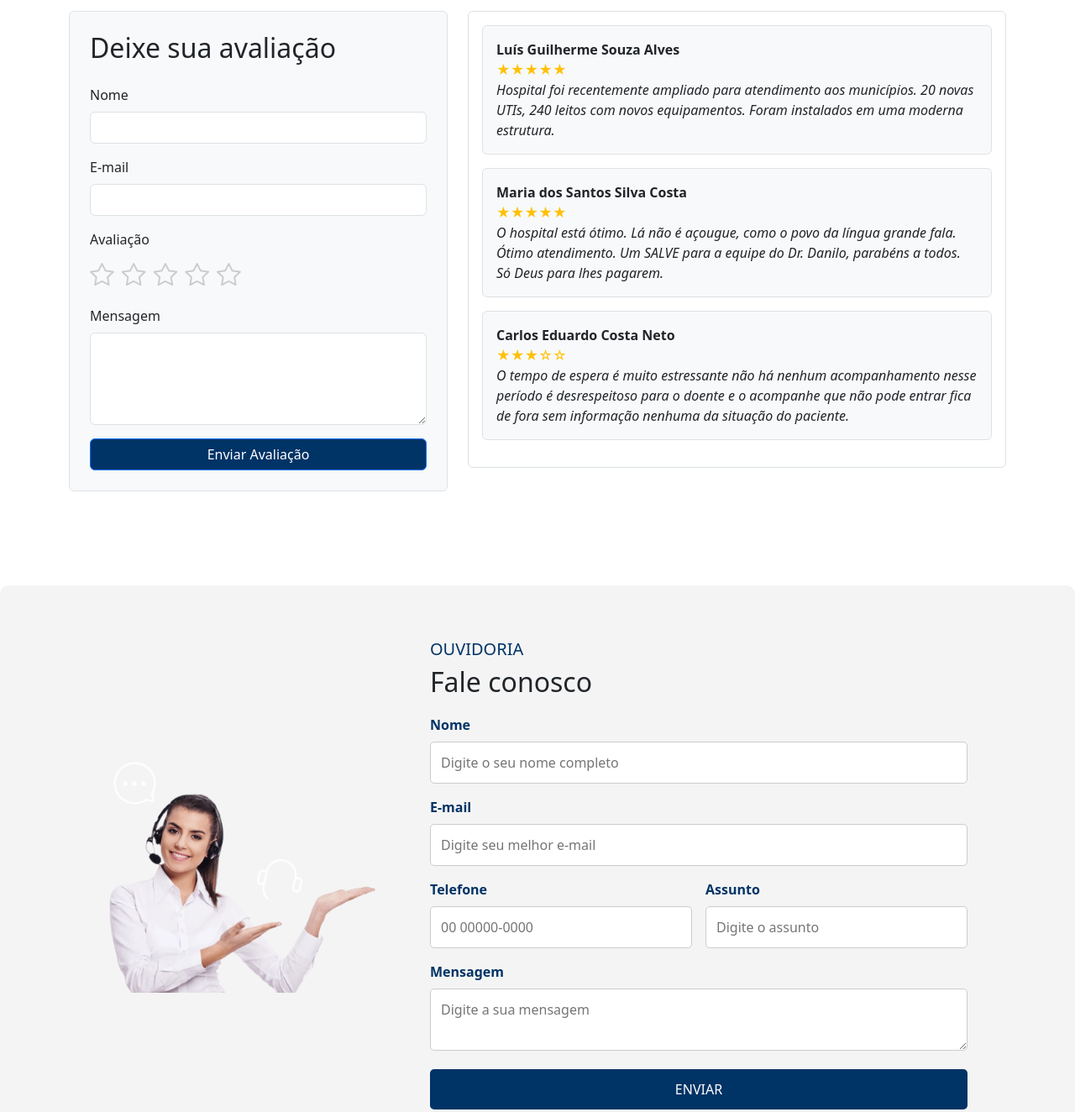
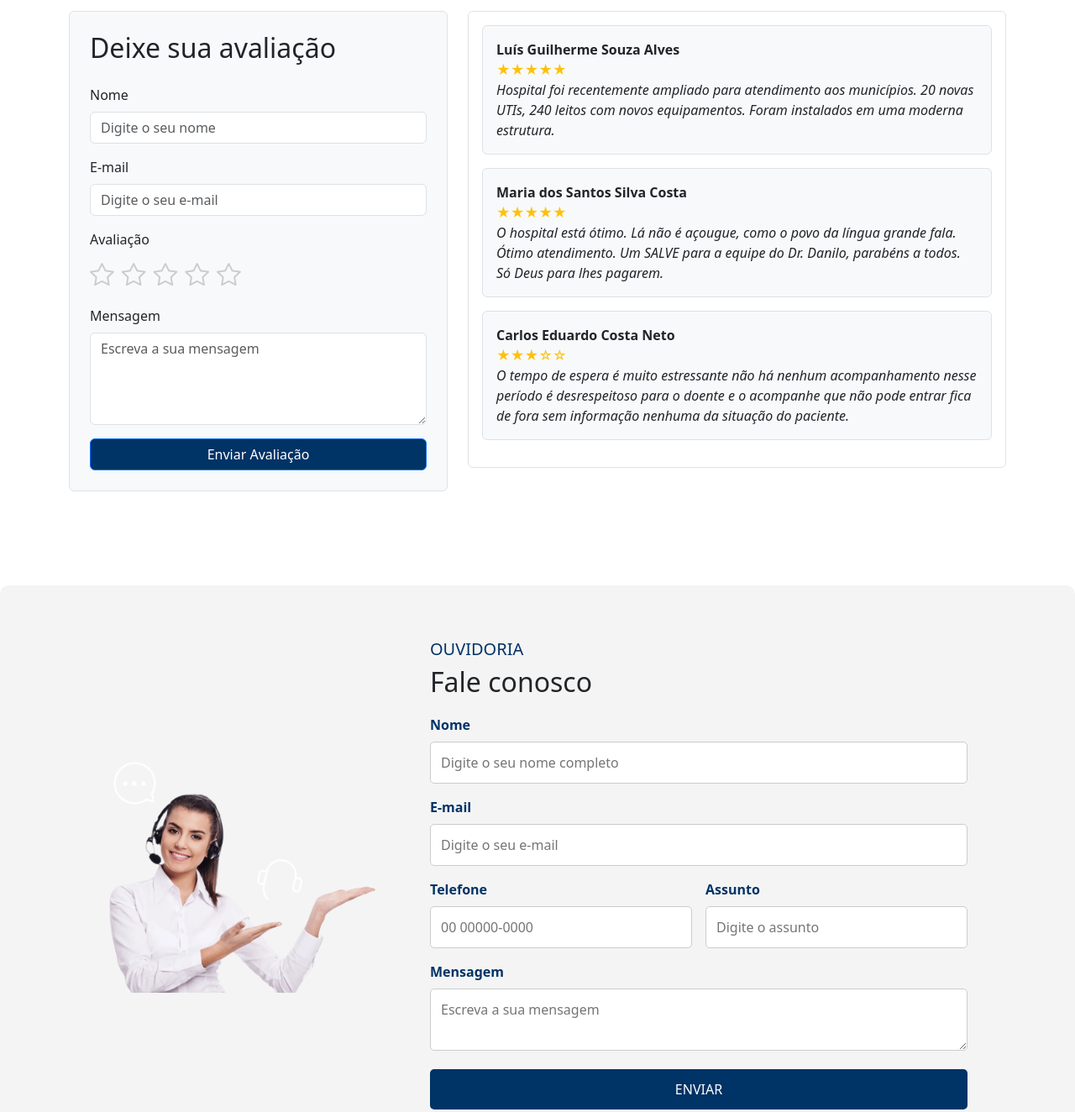
Before and after one commit to yraven1/Trabalho-4-LocalStorage, a plain HTML site: page index.html in a window 1280 px wide. Shown: the part 3000-4324 px from the top of the page at 84% size. Drawn offline with nearby package versions, Linux system fonts and the light colour scheme.

Commit message:
Update index.html

```diff
--- a/index.html
+++ b/index.html
@@ -122,11 +122,11 @@
                     <h2 class="mb-4">Deixe sua avaliação</h2>
                     <div class="mb-3">
                         <label for="nome" class="form-label">Nome</label>
-                        <input id="nomeAvaliacoes" type="text" class="form-control" required />
+                        <input id="nomeAvaliacoes" type="text" class="form-control" placeholder="Digite o seu nome" required />
                     </div>
                     <div class="mb-3">
                         <label for="email" class="form-label">E-mail</label>
-                        <input id="emailAvaliacoes" type="email" class="form-control" required />
+                        <input id="emailAvaliacoes" type="email" class="form-control" placeholder="Digite o seu e-mail" required />
                     </div>
                     <label for="nota" class="form-label">Avaliação</label>
                     <div id="estrelas" class="mb-3">
@@ -139,7 +139,7 @@
                     <input type="hidden" id="notaAvaliacoes" name="nota" />
                     <div class="mb-3">
                         <label for="mensagem" class="form-label">Mensagem</label>
-                        <textarea id="mensagemAvaliacoes" rows="4" class="form-control" required></textarea>
+                        <textarea id="mensagemAvaliacoes" rows="4" class="form-control" placeholder="Escreva a sua mensagem" required></textarea>
                     </div>
                     <button type="submit" class="btn btn-primary w-100">Enviar Avaliação</button>
             </form>
@@ -165,7 +165,7 @@
                     </div>
                     <div class="form-group">
                         <label for="email">E-mail</label>
-                        <input type="email" id="emailOuvidoria" placeholder="Digite seu melhor e-mail" required>
+                        <input type="email" id="emailOuvidoria" placeholder="Digite o seu e-mail" required>
                     </div>
                     <div class="form-row">
                         <div class="form-group">
@@ -179,7 +179,7 @@
                     </div>
                     <div class="form-group">
                         <label for="mensagem">Mensagem</label>
-                        <textarea id="mensagemOuvidoria" placeholder="Digite a sua mensagem" required></textarea>
+                        <textarea id="mensagemOuvidoria" placeholder="Escreva a sua mensagem" required></textarea>
                     </div>
                     <button type="submit">ENVIAR</button>
                 </form>
```
